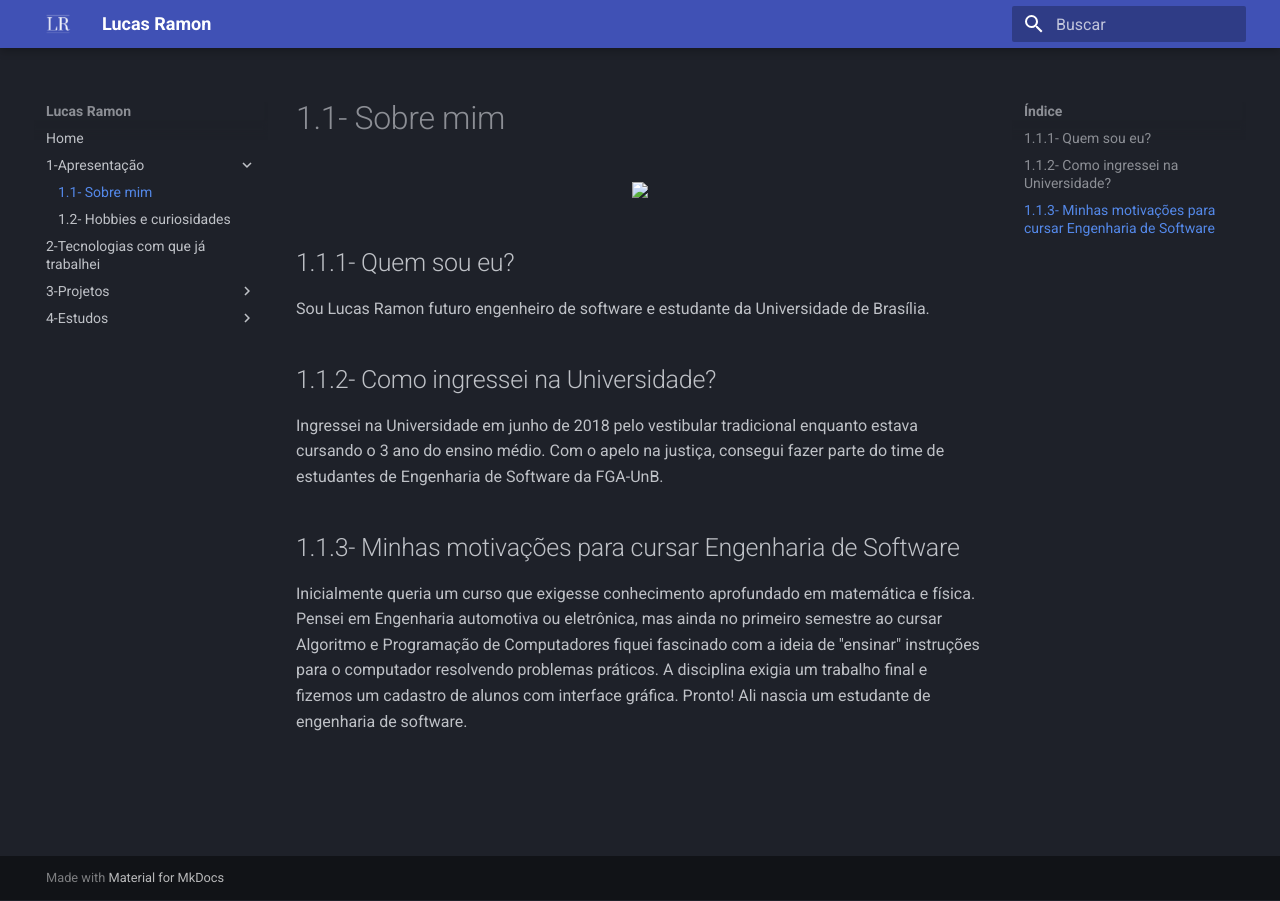
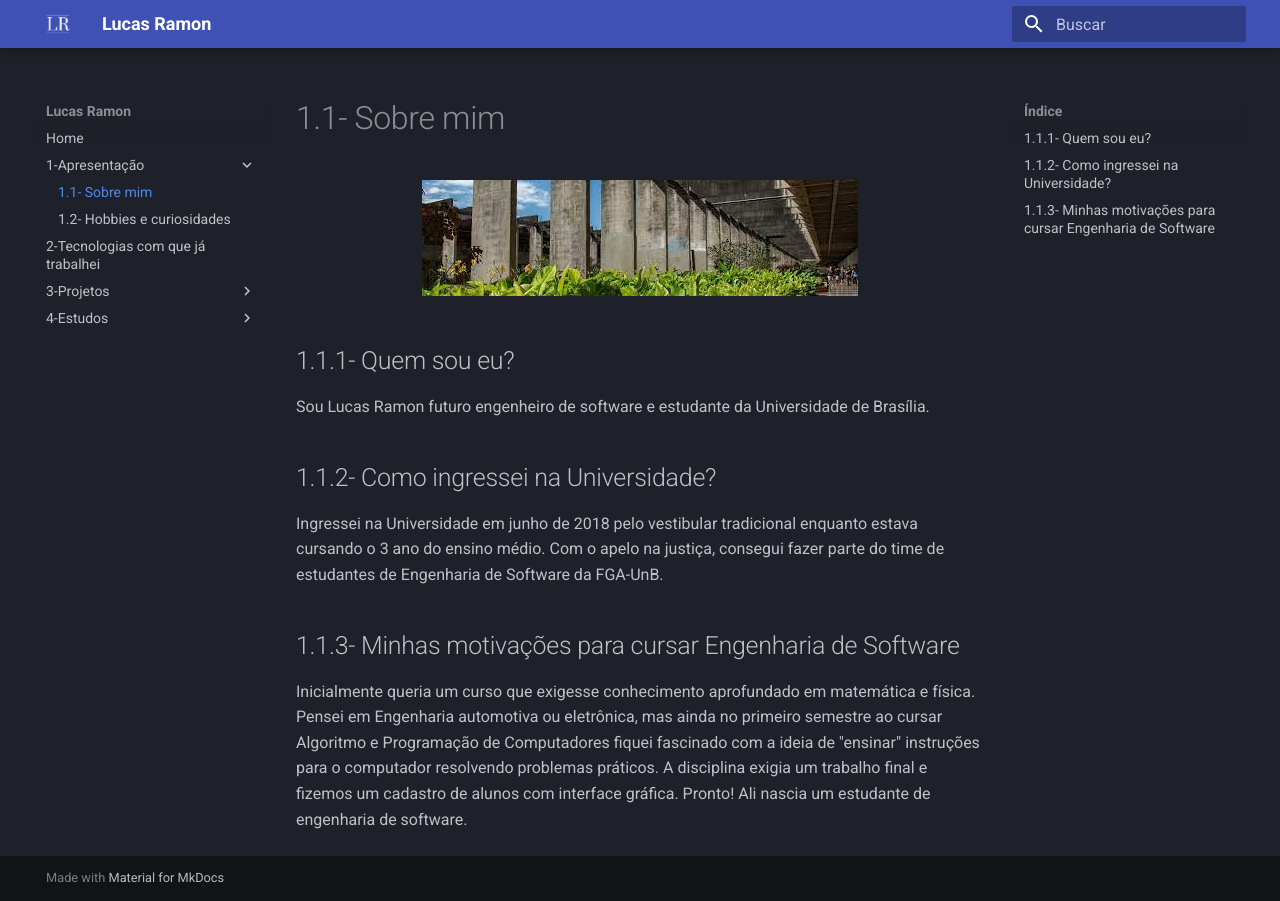
Before and after one commit to lramon2001/lramon2001.github.io, an MkDocs documentation site: the page built from docs/qseu.md, in a window 1280 px wide. Built offline with MkDocs 1.6.1 and Material for MkDocs 9.7.7, drawn with Linux system fonts in a browser that asks for light colours.

Commit message:
Update qseu.md

```diff
--- a/docs/qseu.md
+++ b/docs/qseu.md
@@ -1,6 +1,6 @@
 <center>
 
-<img src="./media/LucasRamonSoftwareEngineerProfile.png"/>
+<img src="https://raw.githubusercontent.com/lramon2001/lramon2001.github.io/master/docs/media/images.jpg"/>
 
 </center>
 
```
